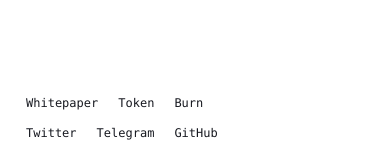
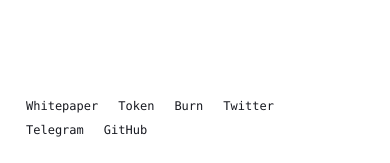
Before and after one commit to lambrofinance/frontend, a Next.js app: page / in a window 390 px wide. Shown: the part 678-841 px from the top of the page. Built offline with nearby package versions, Linux system fonts and the light colour scheme.

Commit message:
:iphone: Better responsive footer

```diff
--- a/src/components/Footer/styles.module.css
+++ b/src/components/Footer/styles.module.css
@@ -7,7 +7,7 @@
 
     @media (max-width: 470px) {
       @apply text-left;
-      @apply mt-3;
+      @apply pr-3;
     }
   }
 
@@ -17,14 +17,14 @@
   }
 
   @media (max-width: 470px) {
-    @apply block;
+    @apply inline-block leading-loose;
 
     & a {
-      @apply block;
+      @apply inline-block;
     }
 
     & nav {
-      @apply block;
+      @apply inline;
     }
   }
 }
```
